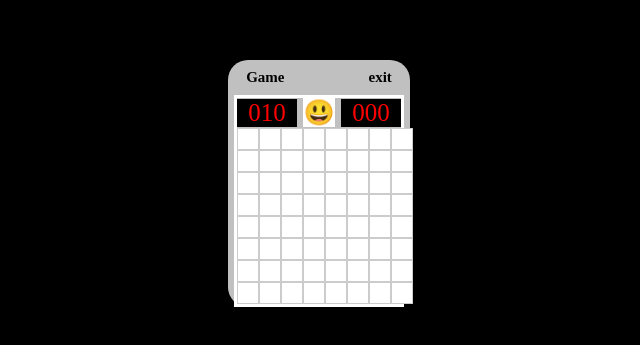
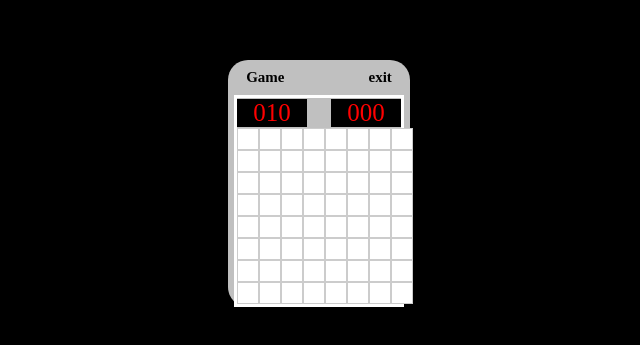
Before and after one commit to zayoonez/MineSweeperGame, a React (Create React App) app: page / in a window 1280 px wide. Shown: the part 217-562 px from the top of the page, without its empty margins (321-961 px from the left). Built offline with nearby package versions, Linux system fonts and the light colour scheme.

Commit message:
chore: 불필요한 코드 정리

```diff
--- a/src/App.tsx
+++ b/src/App.tsx
@@ -1,18 +1,16 @@
-import React from "react";
 import styled from "styled-components";
 import Menu from "./components/Menu";
 import DisplayBoard from "./components/DisplayBoard";
 import GameBoard from "./components/GameBoard";
 
 const GameContainer = styled.div`
-  // 난이도에 따라
   background-color: silver;
   border-radius: 20px;
   display: flex;
   flex-direction: column;
   justify-content: center;
   align-items: center;
-  width: 100%;
+  width: fit-content;
 `;
 const Boards = styled.div`
   width: 90%;
--- a/src/components/Cell.tsx
+++ b/src/components/Cell.tsx
@@ -1,10 +1,8 @@
 import styled from "styled-components";
 import { CellState } from "../constants/types";
-import { countNeighborMines } from "../utils/countNeighborMines";
 import { flagCell } from "../redux/slice/gameSlice";
 import { useDispatch, useSelector } from "react-redux";
 import { RootState } from "../redux/store";
-import { useState } from "react";
 
 interface CellProps {
   onClick: () => void;
--- a/src/components/DisplayBoard.tsx
+++ b/src/components/DisplayBoard.tsx
@@ -1,17 +1,11 @@
 import styled from "styled-components";
 import { RootState } from "../redux/store";
 import { useDispatch, useSelector } from "react-redux";
-import { useEffect, useState } from "react";
-import {
-  incrementTime,
-  resetTime,
-  setGameStatus,
-} from "../redux/slice/gameSlice";
+import { useEffect } from "react";
+import { incrementTime, setGameStatus } from "../redux/slice/gameSlice";
 
 const Container = styled.div`
   width: 100%;
-  /* background-color: black; */
-  /* height: 70px; */
   display: flex;
   flex-direction: row;
   justify-content: space-between;
@@ -25,16 +19,12 @@ const Container = styled.div`
 const MineNumDisplay = styled.div`
   background-color: black;
   color: red;
-  width: 60px;
-`;
-const MainButton = styled.div`
-  background-color: white;
-  cursor: pointer;
+  width: 70px;
 `;
 const Timer = styled.div`
   background-color: black;
   color: red;
-  width: 60px;
+  width: 70px;
 `;
 const DisplayBoard = () => {
   const dispatch = useDispatch();
@@ -66,7 +56,6 @@ const DisplayBoard = () => {
   return (
     <Container>
       <MineNumDisplay>{mineNum.toString().padStart(3, "0")}</MineNumDisplay>
-      <MainButton>😃</MainButton>
       <Timer>{time.toString().padStart(3, "0")}</Timer>
     </Container>
   );
--- a/src/components/GameBoard.tsx
+++ b/src/components/GameBoard.tsx
@@ -1,13 +1,10 @@
 import styled from "styled-components";
 import Cell from "./Cell";
-import { CellState } from "../constants/types";
 import { RootState } from "../redux/store";
 import { useDispatch, useSelector } from "react-redux";
 import { useEffect, useState, useCallback } from "react";
-import { createBoard } from "../utils/createBoard";
 import { randomizeMines } from "../utils/randomizeMines";
 import { startGame, openCell, setGameStatus } from "../redux/slice/gameSlice";
-import { countNeighborMines } from "../utils/countNeighborMines";
 
 const Container = styled.div<{ rows: number; cols: number }>`
   display: grid;
--- a/src/components/Menu.tsx
+++ b/src/components/Menu.tsx
@@ -18,10 +18,8 @@ const MenuContainer = styled.div`
   font-weight: 600;
   align-items: center;
   justify-content: space-between;
-  /* margin: 0px 15px; */
   height: 35px;
   position: relative;
-  /* z-index: 0; */
 `;
 
 const MenuButton = styled.div`
--- a/src/redux/slice/gameSlice.tsx
+++ b/src/redux/slice/gameSlice.tsx
@@ -5,7 +5,6 @@ import { CellState } from "../../constants/types";
 import { GameStatus } from "../../constants/types";
 import { countNeighborMines } from "../../utils/countNeighborMines";
 import { openEmptyCells } from "../../utils/openEmptyCells";
-import { randomizeMines } from "../../utils/randomizeMines";
 
 interface GameState {
   rows: number;
--- a/src/redux/store.tsx
+++ b/src/redux/store.tsx
@@ -1,7 +1,5 @@
 import { configureStore } from "@reduxjs/toolkit";
 import gameSlice from "./slice/gameSlice";
-// import typeSlice from "./slice/typeSlice";
-// import questionsSlice from "./slice/questionsSlice";
 
 const store = configureStore({
   reducer: {
--- a/src/utils/openEmptyCells.tsx
+++ b/src/utils/openEmptyCells.tsx
@@ -1,4 +1,3 @@
-// src/utils/revealEmptyCells.tsx
 import { countNeighborMines } from "./countNeighborMines";
 import { DIRECTIONS } from "../constants/types";
 
```
